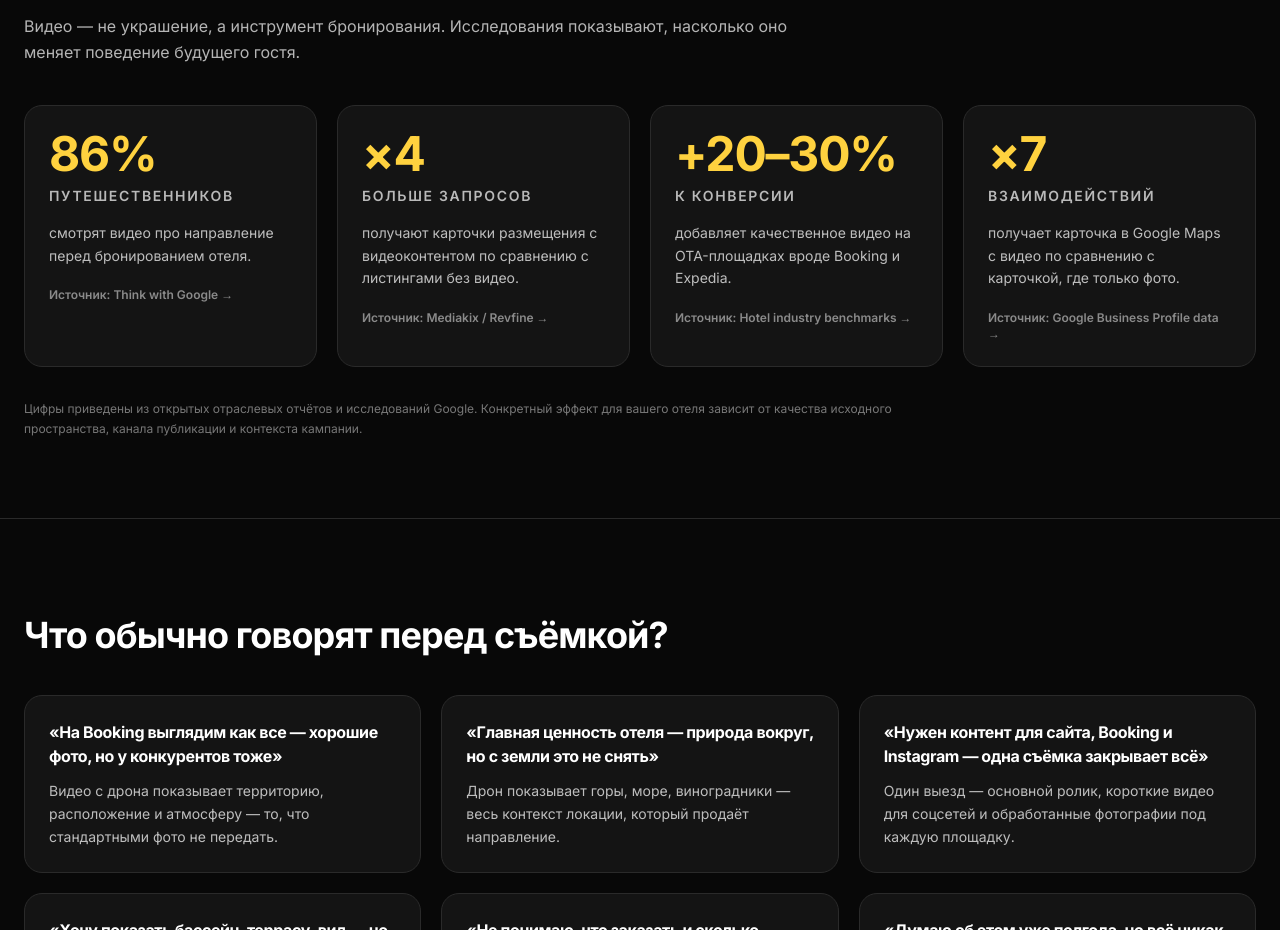
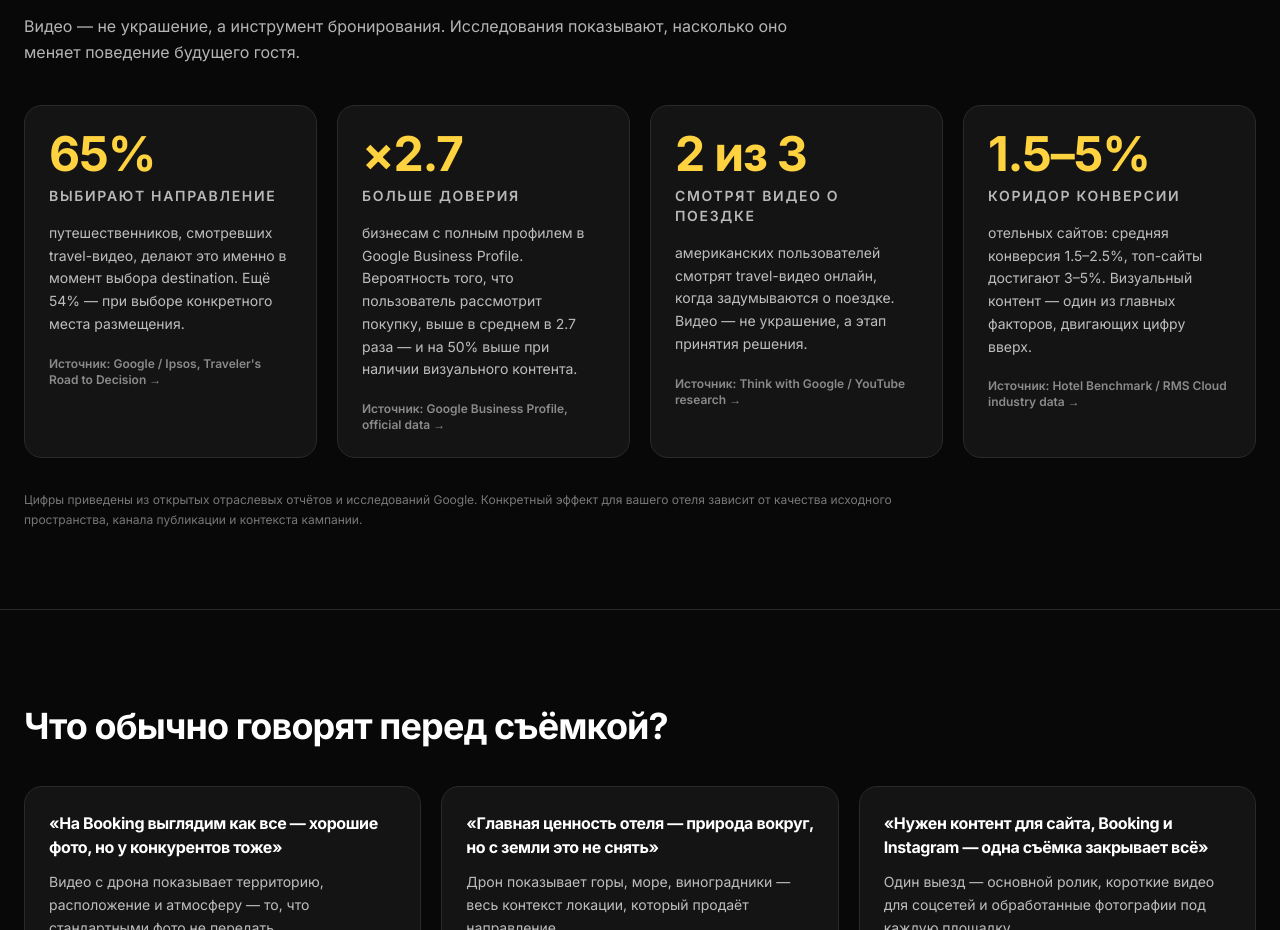
Before and after one commit to TonyBreus/breus-media-v2, a Next.js app: page /drone-hotels-tourism in a window 1280 px wide. Shown: the part 2106-3036 px from the top of the page. Built offline with nearby package versions, Linux system fonts and the light colour scheme; no server answers.

Commit message:
fix(drone-hotels-tourism): verified stats + drop Batumi from schema
- Replace statsCards with verified figures from Think with Google, Google Business,
  RMS Cloud Hotel Benchmark
- Remove 'Batumi' from serviceSchema.areaServed

```diff
--- a/app/drone-hotels-tourism/page.tsx
+++ b/app/drone-hotels-tourism/page.tsx
@@ -288,32 +288,32 @@ const formatExampleSlides = [formatExampleOne, formatExampleTwo, formatExampleTh
 
 const statsCards: StatCard[] = [
     {
-        stat: '86%',
-        label: 'путешественников',
-        description: 'смотрят видео про направление перед бронированием отеля.',
-        source: 'Think with Google',
+        stat: '65%',
+        label: 'выбирают направление',
+        description: 'путешественников, смотревших travel-видео, делают это именно в момент выбора destination. Ещё 54% — при выборе конкретного места размещения.',
+        source: "Google / Ipsos, Traveler's Road to Decision",
+        sourceUrl: 'https://www.thinkwithgoogle.com/marketing-strategies/video/travel-content-takes-off-on-youtube/',
+    },
+    {
+        stat: '×2.7',
+        label: 'больше доверия',
+        description: 'бизнесам с полным профилем в Google Business Profile. Вероятность того, что пользователь рассмотрит покупку, выше в среднем в 2.7 раза — и на 50% выше при наличии визуального контента.',
+        source: 'Google Business Profile, official data',
+        sourceUrl: 'https://support.google.com/business/answer/6124108',
+    },
+    {
+        stat: '2 из 3',
+        label: 'смотрят видео о поездке',
+        description: 'американских пользователей смотрят travel-видео онлайн, когда задумываются о поездке. Видео — не украшение, а этап принятия решения.',
+        source: 'Think with Google / YouTube research',
         sourceUrl: 'https://www.thinkwithgoogle.com/consumer-insights/consumer-trends/travel-video-content/',
     },
     {
-        stat: '×4',
-        label: 'больше запросов',
-        description: 'получают карточки размещения с видеоконтентом по сравнению с листингами без видео.',
-        source: 'Mediakix / Revfine',
-        sourceUrl: 'https://www.revfine.com/video-marketing-hotels/',
-    },
-    {
-        stat: '+20–30%',
-        label: 'к конверсии',
-        description: 'добавляет качественное видео на OTA-площадках вроде Booking и Expedia.',
-        source: 'Hotel industry benchmarks',
-        sourceUrl: 'https://skift.com/',
-    },
-    {
-        stat: '×7',
-        label: 'взаимодействий',
-        description: 'получает карточка в Google Maps с видео по сравнению с карточкой, где только фото.',
-        source: 'Google Business Profile data',
-        sourceUrl: 'https://support.google.com/business/answer/6124108',
+        stat: '1.5–5%',
+        label: 'коридор конверсии',
+        description: 'отельных сайтов: средняя конверсия 1.5–2.5%, топ-сайты достигают 3–5%. Визуальный контент — один из главных факторов, двигающих цифру вверх.',
+        source: 'Hotel Benchmark / RMS Cloud industry data',
+        sourceUrl: 'https://www.rmscloud.com/blog/improve-your-hotel-booking-conversion-rate',
     },
 ];
 
@@ -423,7 +423,7 @@ const serviceSchema = {
             addressCountry: 'GE',
         },
     },
-    areaServed: 'Тбилиси, Батуми, Казбеги, Кахетия, Грузия',
+    areaServed: ['Tbilisi', 'Kakheti', 'Kazbegi', 'Gudauri', 'Bakuriani', 'Georgia'],
     offers: {
         '@type': 'AggregateOffer',
         priceCurrency: 'GEL',
```
